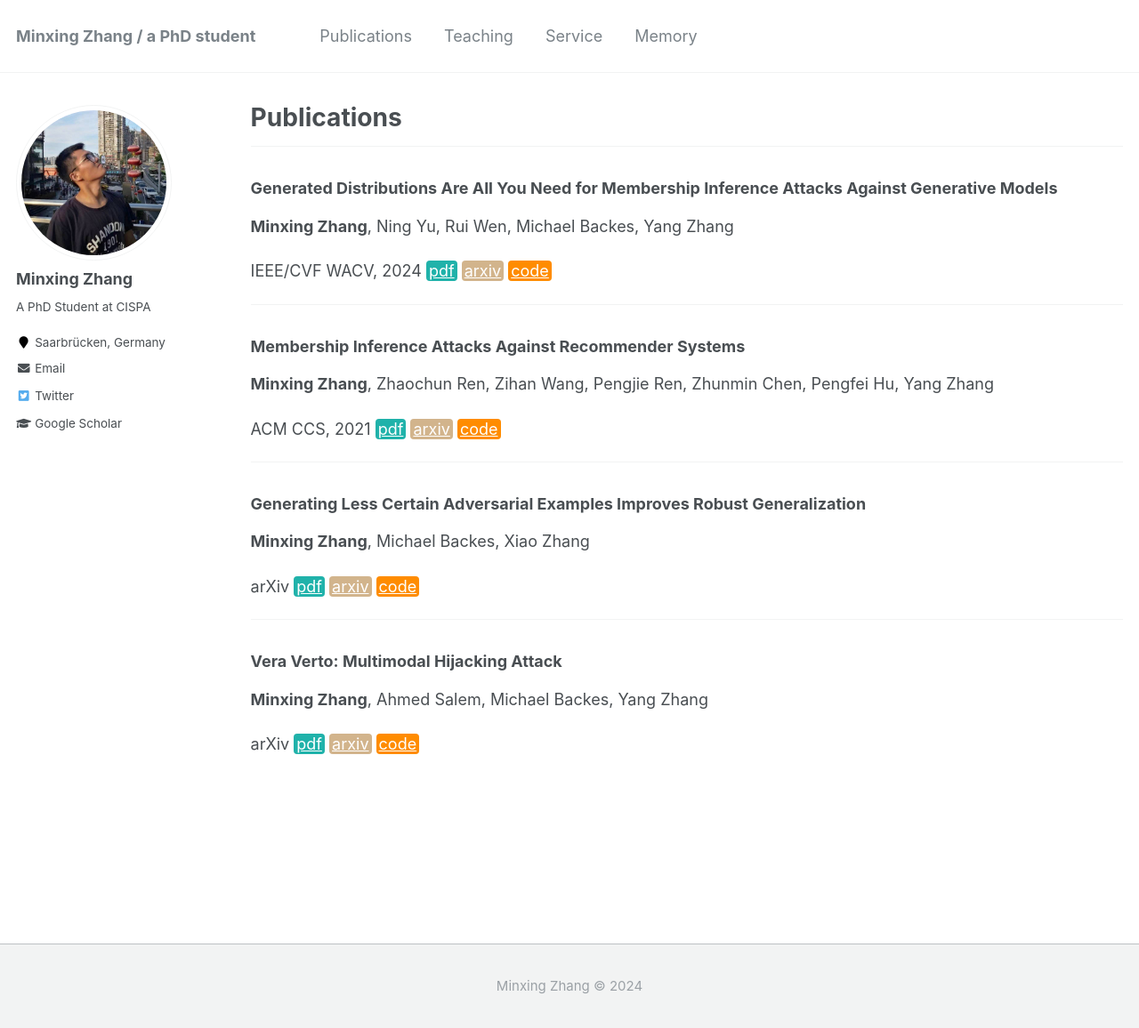
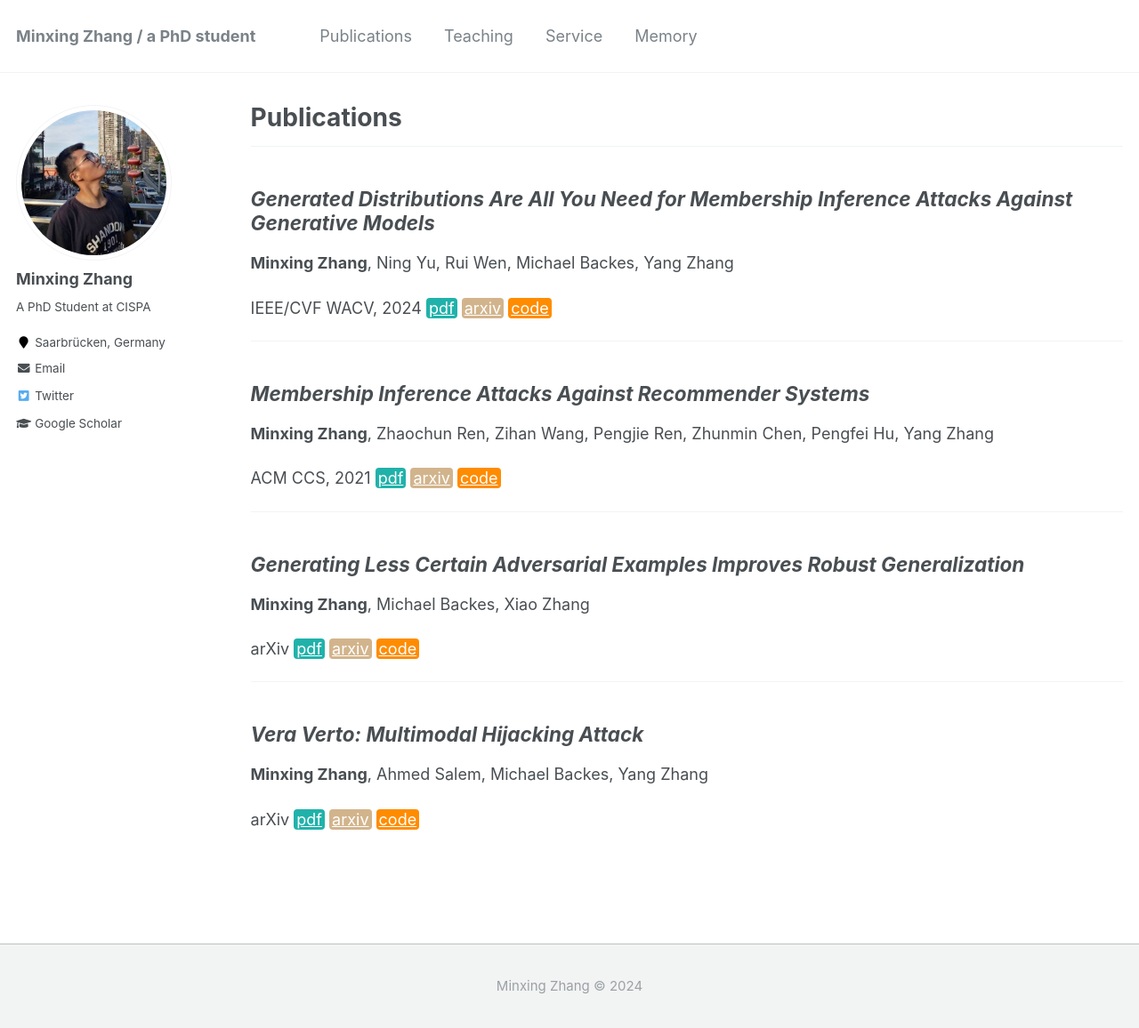
Before and after one commit to WJEN-orz/WJEN-orz.github.io, a Jekyll site: the page built from _pages/publications.md, in a window 1280 px wide and 1156 px high. Shown: the whole window at 89% size. Built offline with Jekyll 4.4.1, drawn with Linux system fonts in a browser that asks for light colours.

```diff
--- a/_pages/publications.md
+++ b/_pages/publications.md
@@ -36,7 +36,7 @@ a { TEXT-DECORATION:none }
 
 -------------------------------------
 
-### Generated Distributions Are All You Need for Membership Inference Attacks Against Generative Models
+## *Generated Distributions Are All You Need for Membership Inference Attacks Against Generative Models*
 
 **Minxing Zhang**, Ning Yu, Rui Wen, Michael Backes, Yang Zhang
 
@@ -47,7 +47,7 @@ IEEE/CVF WACV, 2024
 
 -------------------------------------
 
-### Membership Inference Attacks Against Recommender Systems
+## *Membership Inference Attacks Against Recommender Systems*
 
 **Minxing Zhang**, Zhaochun Ren, Zihan Wang, Pengjie Ren, Zhunmin Chen, Pengfei Hu, Yang Zhang
 
@@ -58,7 +58,7 @@ ACM CCS, 2021
 
 -------------------------------------
 
-### Generating Less Certain Adversarial Examples Improves Robust Generalization
+## *Generating Less Certain Adversarial Examples Improves Robust Generalization*
 
 **Minxing Zhang**, Michael Backes, Xiao Zhang
 
@@ -69,7 +69,7 @@ arXiv
 
 -------------------------------------
 
-### Vera Verto: Multimodal Hijacking Attack
+## *Vera Verto: Multimodal Hijacking Attack*
 
 **Minxing Zhang**, Ahmed Salem, Michael Backes, Yang Zhang
 
```
